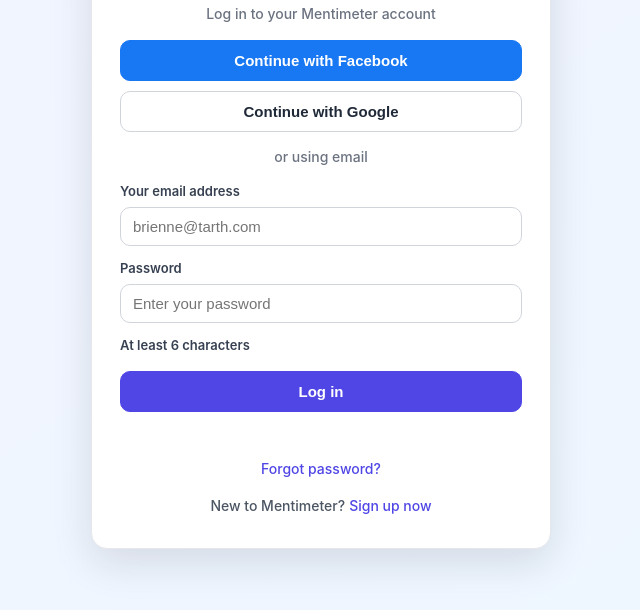
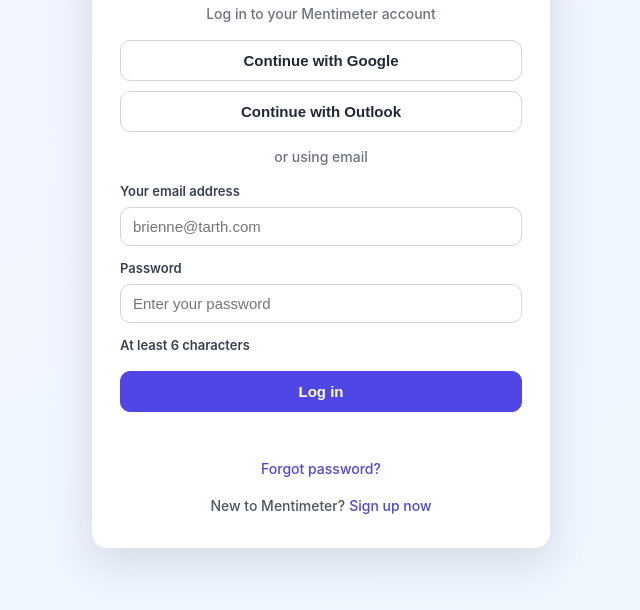
Before and after one commit to vicky-1729/Mentimeter, a plain HTML site: page login.html in a window 1280 px wide. Shown: the part 180-790 px from the top of the page, without its empty margins (319-959 px from the left). Drawn offline with Linux system fonts and the light colour scheme.

Commit message:
Update authentication: Remove Facebook, add Outlook support
- Modified login.html: Remove Facebook button, add Outlook button
- Modified signup.html: Remove Facebook button, add Outlook button
- Updated S3 frontend bucket with new pages
- Users can now register/login with Google or Outlook only

```diff
--- a/login.html
+++ b/login.html
@@ -16,8 +16,8 @@
     <h1>Welcome back</h1>
     <p>Log in to your Mentimeter account</p>
          <div id="btn">
-            <button id="facb" class="btn" type="button">Continue with Facebook</button>
-            <button class="btn" type="button">Continue with Google</button>
+            <button id="google" class="btn" type="button">Continue with Google</button>
+            <button id="outlook" class="btn" type="button">Continue with Outlook</button>
          </div>
   <form action="">
     <p>or using email</p>
```
Also changed, not shown: signup.html (+2 -2 lines).
